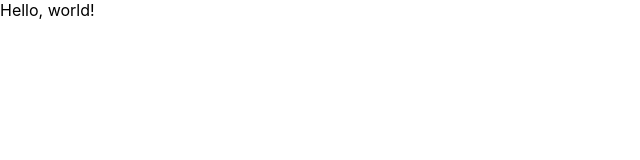
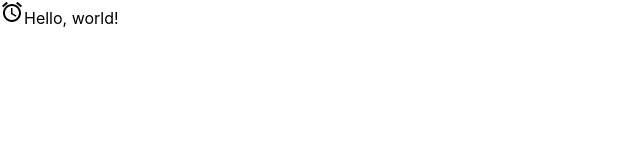
Before and after one commit to TheDa21crj/Landing-Page, a React (Create React App) app: page / in a window 1280 px wide. Shown: the top 160 px of the page, without its empty margins (0-640 px from the left). Built offline with nearby package versions, Linux system fonts and the light colour scheme.

Commit message:
icons-material i

```diff
--- a/package.json
+++ b/package.json
@@ -3,6 +3,10 @@
   "version": "0.1.0",
   "private": true,
   "dependencies": {
+    "@emotion/react": "^11.8.1",
+    "@emotion/styled": "^11.8.1",
+    "@mui/icons-material": "^5.5.0",
+    "@mui/material": "^5.5.0",
     "@testing-library/jest-dom": "^5.16.2",
     "@testing-library/react": "^12.1.3",
     "@testing-library/user-event": "^13.5.0",
--- a/src/App.js
+++ b/src/App.js
@@ -1,5 +1,12 @@
+import AccessAlarmIcon from "@mui/icons-material/AccessAlarm";
+
 function App() {
-  return <div>Hello, world!</div>;
+  return (
+    <div>
+      <AccessAlarmIcon />
+      Hello, world!
+    </div>
+  );
 }
 
 export default App;
```
Also changed, not shown: 1 other file (tests, documents, lock files or other folders).
